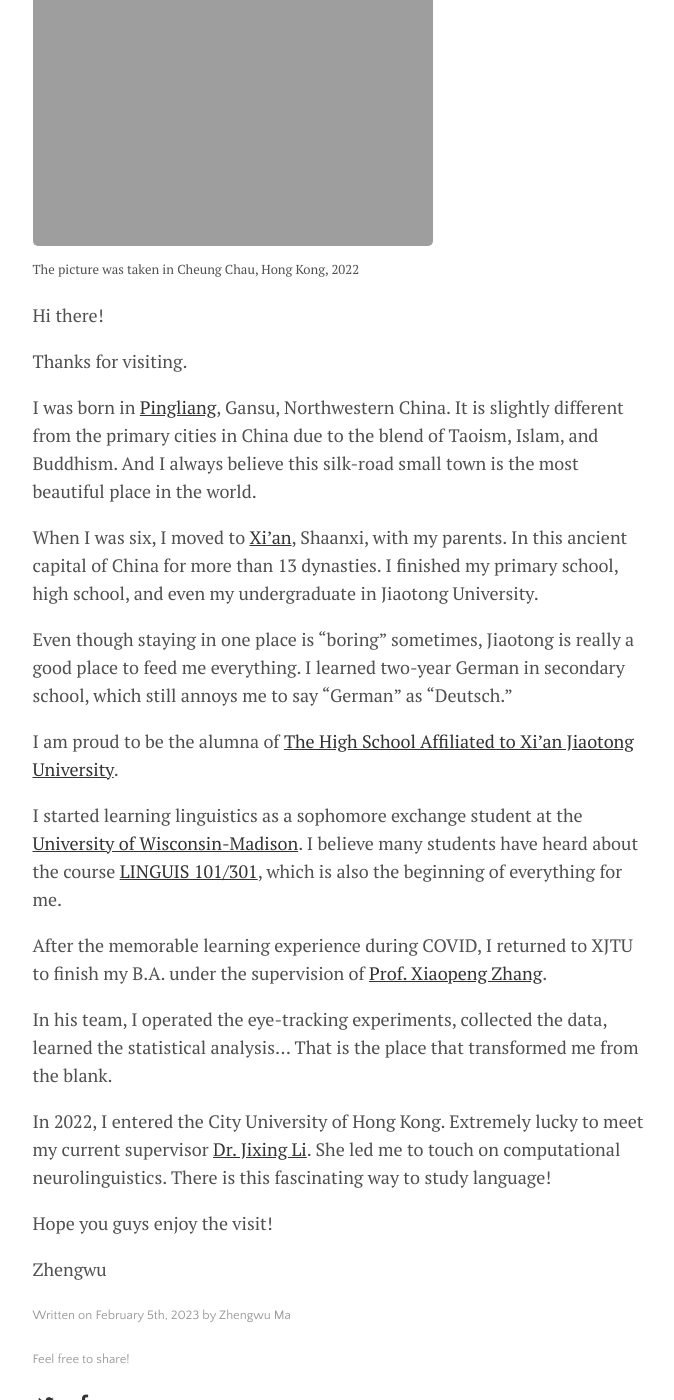
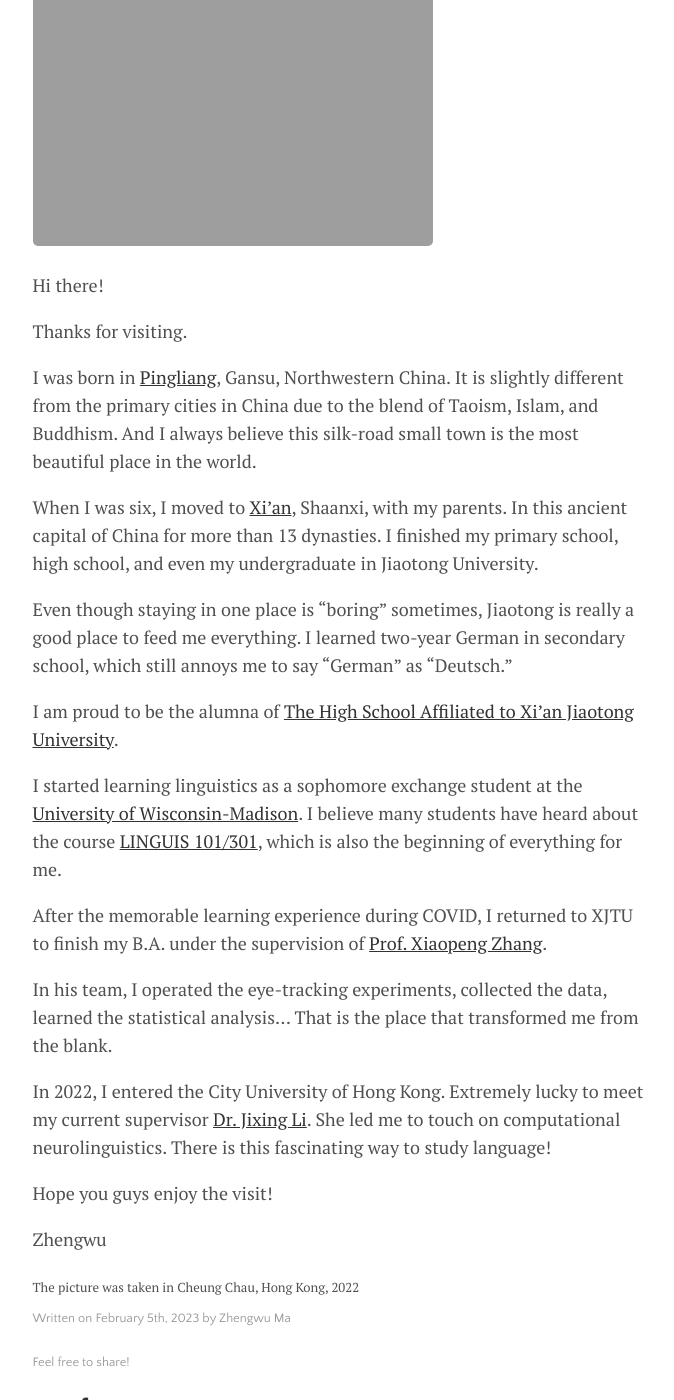
Before and after one commit to zhengwuma/zhengwuma.github.io, a Jekyll site: the page built from _posts/2023-02-05-about-me.md, in a window 1280 px wide and 1400 px high, scrolled down 274 px. Shown: the whole window, without its empty margins (300-974 px from the left). Built offline with Jekyll 4.4.1, drawn with Linux system fonts in a browser that asks for light colours; part of the change alters nothing that is shown.

Commit message:
Update 2023-02-05-about-me.md

```diff
--- a/_posts/2023-02-05-about-me.md
+++ b/_posts/2023-02-05-about-me.md
@@ -6,7 +6,6 @@ categories: journal
 tags: [documentation,sample]
 image: me.jpg
 ---
-<font size="2">The picture was taken in Cheung Chau, Hong Kong, 2022</font>
 
 Hi there!
 
@@ -31,3 +30,5 @@ In 2022, I entered the City University of Hong Kong. Extremely lucky to meet my
 Hope you guys enjoy the visit!
 
 Zhengwu
+
+<font size="2">The picture was taken in Cheung Chau, Hong Kong, 2022</font>
```
